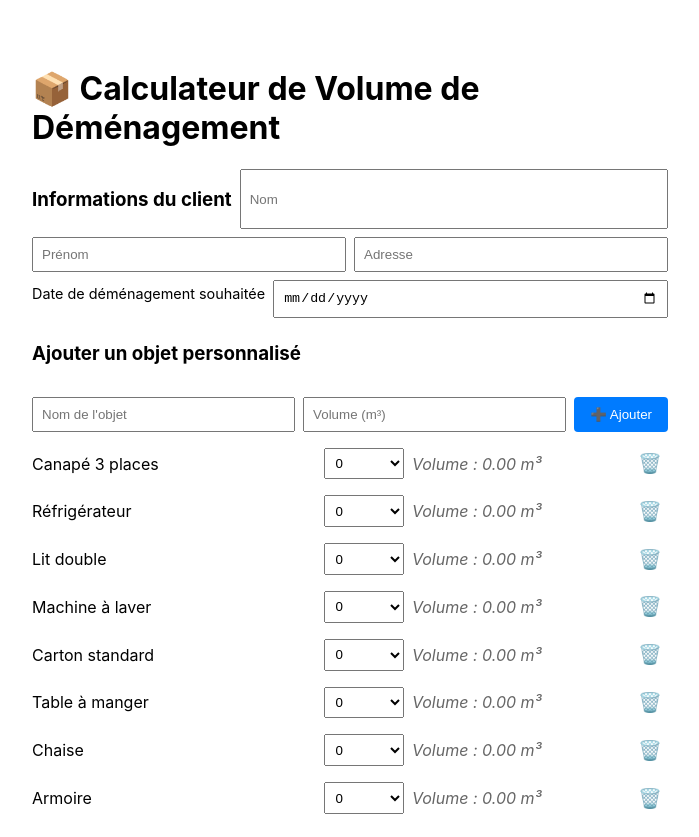
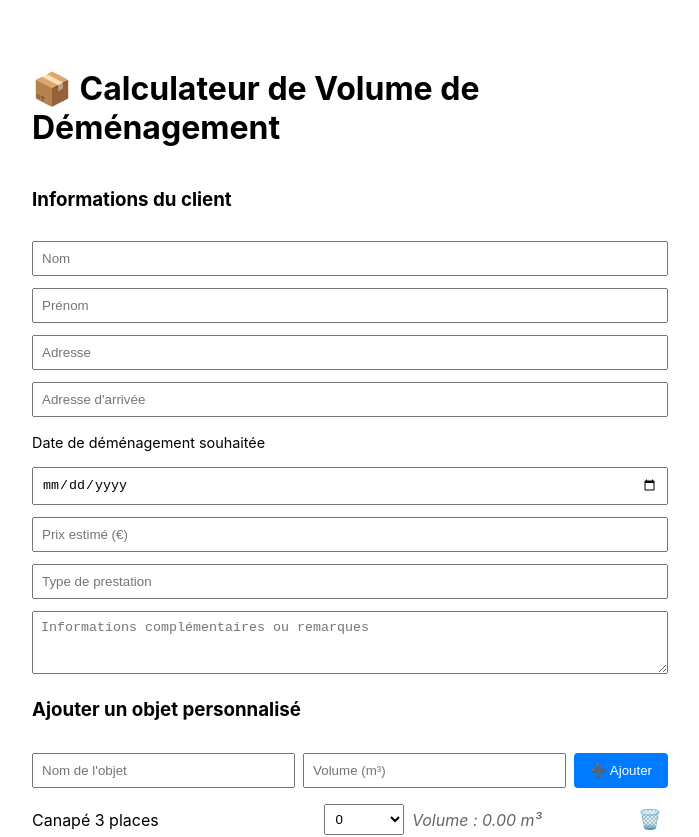
Before and after one commit to samyferhat/calculateur-demenagement, a React (Create React App) app: page / in a window 1280 px wide. Shown: the top 837 px of the page, without its empty margins (290-989 px from the left). Built offline with nearby package versions, Linux system fonts and the light colour scheme.

Commit message:
feature: ajout de champs et correction de style sur grand ecran

```diff
--- a/src/App.js
+++ b/src/App.js
@@ -12,6 +12,10 @@ function App() {
     prenom: '',
     adresse: '',
     date: '',
+    adresseArrivee: '',
+    prix: '',
+    prestation: '',
+    remarques: '',
   });
 
 
@@ -54,13 +58,19 @@ function App() {
   };
 
 
+  const formatDateFR = (dateString) => {
+    if (!dateString) return '';
+    const [year, month, day] = dateString.split('-');
+    return `${day}/${month}/${year}`;
+  };
+
   const downloadPDF = () => {
     const doc = new jsPDF();
 
     const marginLeft = 15;
     const lineHeight = 8;
     const pageHeight = doc.internal.pageSize.height;
-    let y = 20;
+    let y = 25;
     let pageCount = 1;
 
     const addPageIfNeeded = () => {
@@ -75,7 +85,7 @@ function App() {
     doc.setFontSize(18);
     doc.setFont('helvetica', 'bold');
     doc.text('Calculateur de Volume de Déménagement', marginLeft, y);
-    y += 12;
+    y += 15;
 
     // 🟩 Infos utilisateur
     doc.setFontSize(12);
@@ -83,7 +93,20 @@ function App() {
     doc.text(`Nom : ${userInfo.nom}`, marginLeft, y); y += lineHeight;
     doc.text(`Prénom : ${userInfo.prenom}`, marginLeft, y); y += lineHeight;
     doc.text(`Adresse : ${userInfo.adresse}`, marginLeft, y); y += lineHeight;
-    doc.text(`Date de déménagement souhaitée : ${userInfo.date}`, marginLeft, y); y += 15;
+    doc.text(`Adresse d'arrivée : ${userInfo.adresseArrivee}`, marginLeft, y); y += 8;
+    doc.text(`Prix estimé : ${userInfo.prix} €`, marginLeft, y); y += 8;
+    doc.text(`Prestation : ${userInfo.prestation}`, marginLeft, y); y += 8;
+    doc.text(`Date de déménagement souhaitée : ${formatDateFR(userInfo.date)}`, marginLeft, y);
+    y += 8;
+
+    if (userInfo.remarques) {
+      doc.text('Remarques :', marginLeft, y); y += 6;
+      const splitText = doc.splitTextToSize(userInfo.remarques, 180);
+      doc.text(splitText, marginLeft, y);
+      y += splitText.length * 6;
+    }
+
+    y += 5;
 
     // 🟨 Liste des objets
     doc.setFontSize(14);
@@ -177,6 +200,14 @@ function App() {
             onChange={handleUserInfoChange}
             style={styles.input}
           />
+          <input
+            type="text"
+            name="adresseArrivee"
+            placeholder="Adresse d'arrivée"
+            value={userInfo.adresseArrivee}
+            onChange={handleUserInfoChange}
+            style={styles.input}
+          />
           <label style={styles.label}>Date de déménagement souhaitée</label>
           <input
             type="date"
@@ -185,6 +216,35 @@ function App() {
             onChange={handleUserInfoChange}
             style={styles.input}
           />
+
+
+          <input
+            type="number"
+            name="prix"
+            placeholder="Prix estimé (€)"
+            value={userInfo.prix}
+            onChange={handleUserInfoChange}
+            style={styles.input}
+          />
+
+          <input
+            type="text"
+            name="prestation"
+            placeholder="Type de prestation"
+            value={userInfo.prestation}
+            onChange={handleUserInfoChange}
+            style={styles.input}
+          />
+
+          <textarea
+            name="remarques"
+            placeholder="Informations complémentaires ou remarques"
+            value={userInfo.remarques}
+            onChange={handleUserInfoChange}
+            rows="3"
+            style={{ ...styles.input, width: '100%' }}
+          />
+
         </div>
 
         <h3>Ajouter un objet personnalisé</h3>
@@ -240,13 +300,15 @@ const styles = {
   },
   userInfoContainer: {
     display: 'flex',
-    flexWrap: 'wrap',
-    gap: '0.5rem',
+    flexDirection: 'column', // ⬅️ ajoute ça
+    gap: '0.75rem',
     marginBottom: '1.5rem',
-  },
+  }
+  ,
   input: {
-    flex: '1 1 200px',
+    width: '100%', // ⬅️ remplace flex par width
     padding: '0.5rem',
+    boxSizing: 'border-box', // pour éviter débordements
   },
   label: {
     marginBottom: '4px',
```
